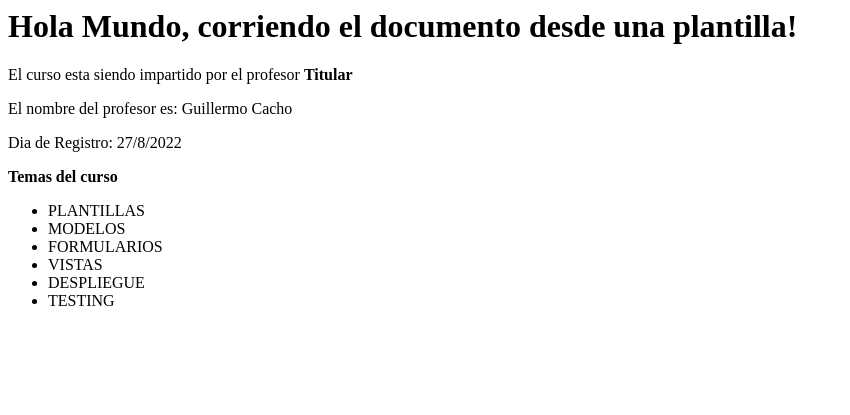
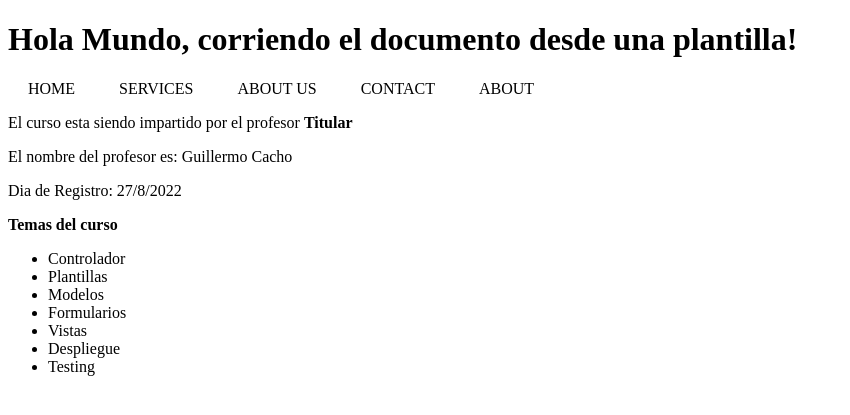
Before and after one commit to GCacho/Django_TemplatesAndViews, a Django app: page / in a window 1280 px wide. Shown: the top 415 px of the page, without its empty margins (0-850 px from the left). Run offline with Django 4.2, Linux system fonts and the light colour scheme.

Commit message:
Fin de templates/plantillas

```diff
--- a/users/register/urls.py
+++ b/users/register/urls.py
@@ -1,6 +1,8 @@
-from django.urls import URLPattern, path
+from django.urls import path
 from . import views
 
 urlpatterns = [ # Conexión con urls de la carpeta principal del proyecto.
-    path('', views.index, name="index") #Se recibe de views.py y se "carga" a urls.py de la carpeta del proyecto.
+    path('', views.index, name="index"), #Se recibe de views.py y se "carga" a urls.py de la carpeta del proyecto.
+    path('cursopy/', views.cursopy, name="cursopy"),
+    path('cursocss/', views.cursocss, name="cursocss"),
 ]
--- a/users/register/views.py
+++ b/users/register/views.py
@@ -1,11 +1,7 @@
 #Python
 from datetime import datetime
 # Django
-from django.shortcuts import render
-from django.http import HttpResponse # Permite ejecutar respuesta HTTP
-from django.template import Template, Context # Permite importar el contexto Context()
-from django.template import loader # Permite trabajar con los cargadores de plantillas (templates) -> loader.get_template() desde settings.py
-
+from django.shortcuts import render # Para migrar templates
 # Se puede trabajar con Programación Orientada a Objetos. (POO)
 class Persona(object):
 
@@ -17,12 +13,8 @@ class Persona(object):
 def index(request):                     # Este request viene el import HttpResponse
     p1 = Persona("guillermo", "CACHO")  # Se le da formato capitalize() en el template y si es 'guillermo' se mestra como profesor titular.
     ahora = datetime.now()
-    listado = ["Plantillas","Modelos","Formularios", "Vistas", "Despliegue", "Testing"] # En caso de estar vacia la lista se hizo una restriccion con if en template 1 para evitar errores
+    listado = ["Controlador","Plantillas","Modelos","Formularios", "Vistas", "Despliegue", "Testing"] # En caso de estar vacia la lista se hizo una restriccion con if en template 1 para evitar errores
     profesor = ["Titular", "Sustituto"]
-
-    # ---------------------------Inicio Cargar Templates-----------------------------
-
-    template_index = loader.get_template('index.html') # En la hoja de settings.py se asignan las plantillas con el loader
 
     ctx={  # Este es el contexto
             "nombre_persona": p1.nombre,
@@ -32,8 +24,12 @@ def index(request):                     # Este request viene el import HttpRespo
             "profesor": profesor
         }
 
-    template = template_index.render(ctx) # El contexto son los datos que se migran al template para poder trabajar con ellos
+    return render(request, 'index.html', ctx) # Incrustamos la plantilla. En la hoja de settings.py se asignan las plantillas con el loader. Render es un shurtcut para migrar templates
 
-    # ---------------------------Fin Cargar Templates-----------------------------
+def cursopy(request):
+    fecha = datetime.now()
+    return render(request, "cursopy.html", {"fecha": fecha})
 
-    return HttpResponse(template)      # Incrustamos la plantilla
+def cursocss(request):
+    fecha = datetime.now()
+    return render(request, "cursocss.html", {"fecha": fecha})
--- /dev/null
+++ b/users/templates/head/nav.html
@@ -0,0 +1,32 @@
+<!DOCTYPE html>
+<html lang="en">
+
+<style>
+    #nav{
+        margin:0;
+        padding:0;
+        list-style:none;
+        text-transform:uppercase;
+    }
+    #nav li{
+        display:inline;
+        margin: 0 20px;
+    }
+</style>
+
+<head>
+    <meta charset="UTF-8">
+    <meta http-equiv="X-UA-Compatible" content="IE=edge">
+    <meta name="viewport" content="width=device-width, initial-scale=1.0">
+    <title>Navegación</title>
+</head>
+<body>
+    <ul id="nav">
+        <li>Home</li>
+        <li>Services</li>
+        <li>About us</li>
+        <li>Contact</li>
+        <li>About</li>
+    </ul>
+</body>
+</html>
--- a/users/templates/index.html
+++ b/users/templates/index.html
@@ -1,14 +1,16 @@
-<html>
+<!DOCTYPE html>
+<html lang="en">
+<head>
+    <meta charset="UTF-8">
+    <meta http-equiv="X-UA-Compatible" content="IE=edge">
+    <meta name="viewport" content="width=device-width, initial-scale=1.0">
+    <title>Home</title>
+</head>
 <body>
 
-        {# Este es un comentario en Django - Solo en una linea #}
-        {%comment%}
-            Este seria
-            Un comentario
-            Multilinea
-        {% endcomment %}
+    <h1>Hola Mundo, corriendo el documento desde una plantilla!</h1>
 
-        <h1>Hola Mundo, corriendo el documento desde una plantilla!</h1>
+    {% include "head/nav.html" %} {# Para incrustar un template dentro de otro template #}
 
     {% if nombre_persona.capitalize == 'Guillermo' %}
         <p>El curso esta siendo impartido por el profesor <strong>{{profesor.0}}</strong></p>
@@ -22,7 +24,7 @@
     <ul>
         {% if temas %}
             {% for tema in temas %}
-                    <li>{{tema.upper}}</li>
+                <li>{{tema.capitalize}}</li>
             {% endfor %}
         {% else %} <!--Si no hay elementos para mostrar enviar el siguiente mensaje -->
             <p>No hay elementos para mostrar</p>
```
Also changed, not shown: users/templates/base.html (added, +18 -0 lines), users/templates/cursocss.html (added, +10 -0 lines), users/templates/cursopy.html (added, +10 -0 lines). Lines whose indentation alone changed are shown as unchanged.
